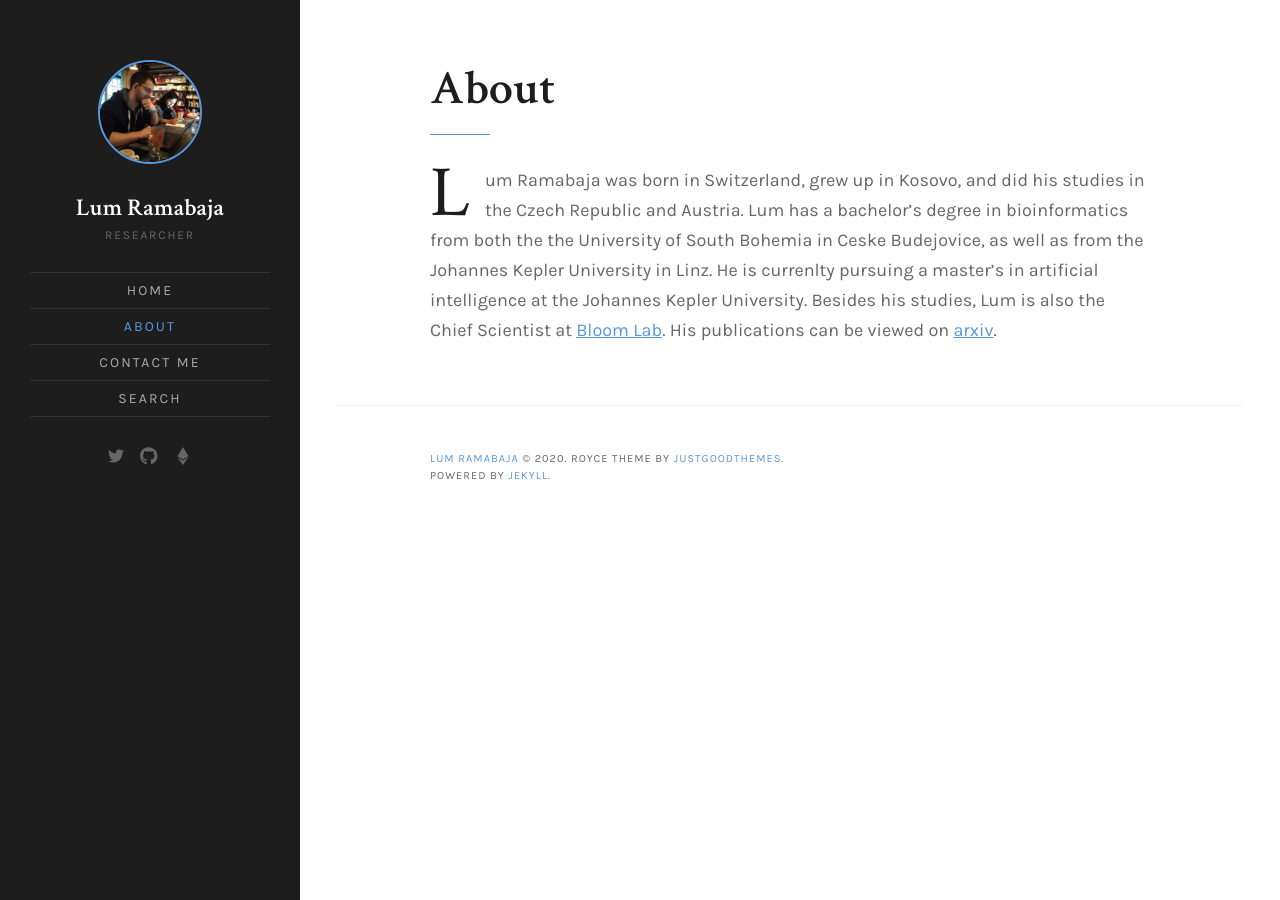
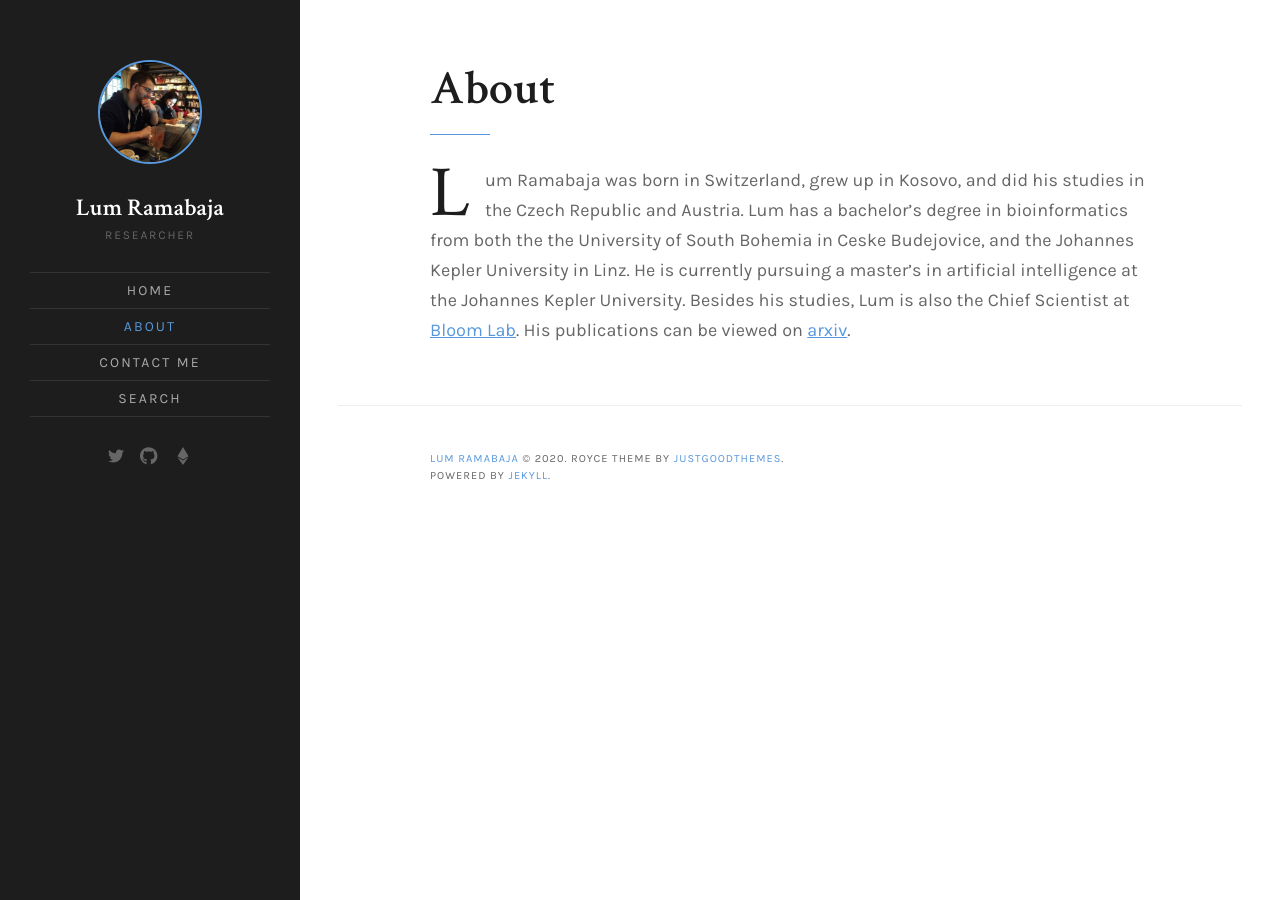
Before and after one commit to LumRamabaja/irwt.github.io, a Jekyll site: the page built from about.md, in a window 1280 px wide. Built offline with Jekyll 4.4.1, drawn with Linux system fonts in a browser that asks for light colours.

Commit message:
fixed typo

```diff
--- a/about.md
+++ b/about.md
@@ -4,4 +4,4 @@ title: About
 #featured_image: /assets/images/pages/about.jpg
 ---
 
-Lum Ramabaja was born in Switzerland, grew up in Kosovo, and did his studies in the Czech Republic and Austria. Lum has a bachelor's degree in bioinformatics from both the the University of South Bohemia in Ceske Budejovice, as well as from the Johannes Kepler University in Linz. He is currenlty pursuing a master's in artificial intelligence at the Johannes Kepler University. Besides his studies, Lum is also the Chief Scientist at [Bloom Lab](bloomlab.io). His publications can be viewed on [arxiv](https://arxiv.org/search/cs?searchtype=author&query=Ramabaja%2C+L).
+Lum Ramabaja was born in Switzerland, grew up in Kosovo, and did his studies in the Czech Republic and Austria. Lum has a bachelor's degree in bioinformatics from both the the University of South Bohemia in Ceske Budejovice, and the Johannes Kepler University in Linz. He is currently pursuing a master's in artificial intelligence at the Johannes Kepler University. Besides his studies, Lum is also the Chief Scientist at [Bloom Lab](bloomlab.io). His publications can be viewed on [arxiv](https://arxiv.org/search/cs?searchtype=author&query=Ramabaja%2C+L).
```
